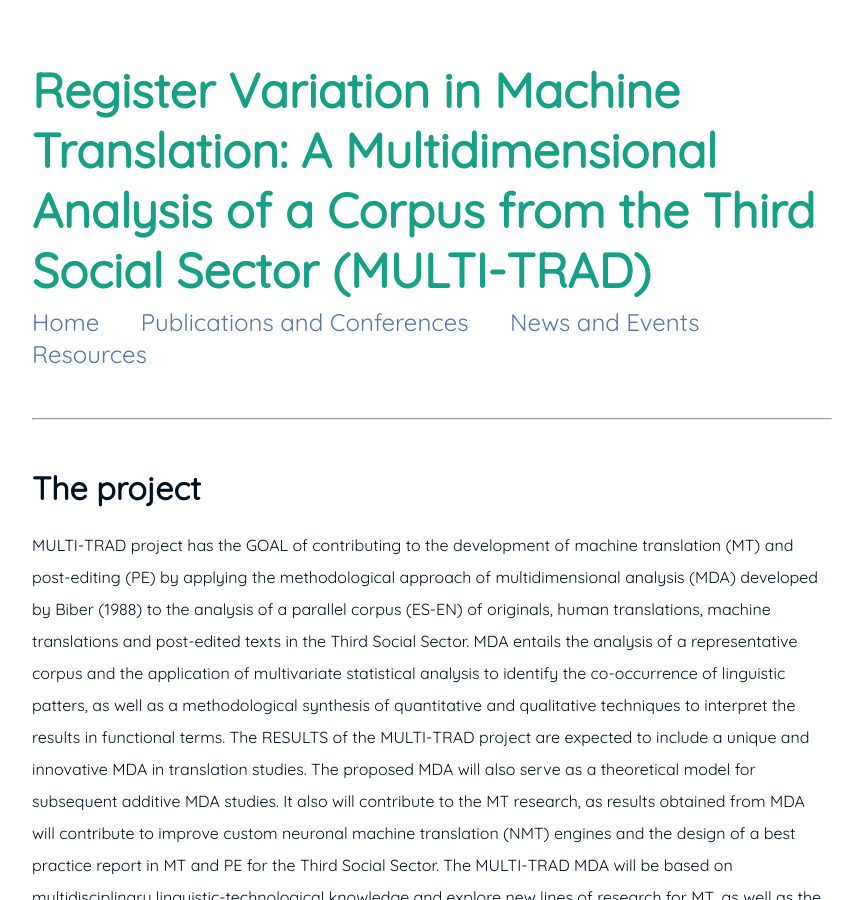
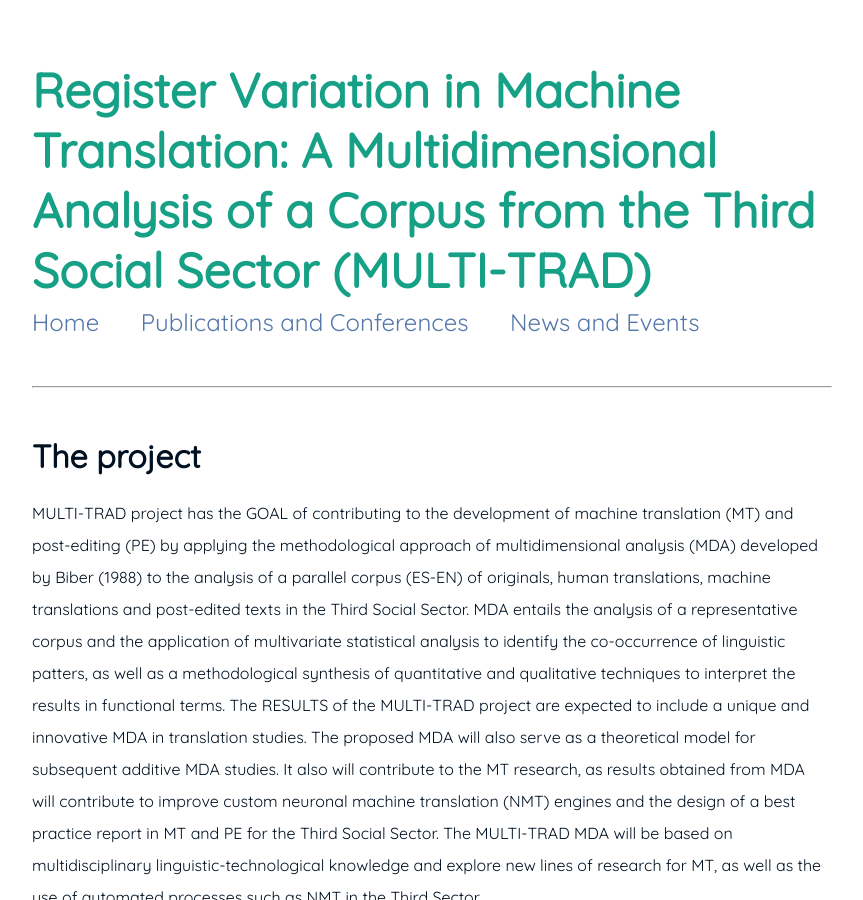
Before and after one commit to multi-trad/multi-trad.github.io, a Jekyll site: the page built from index.md, in a window 1280 px wide and 900 px high. Shown: the whole window, without its empty margins (208-1071 px from the left). Built offline with Jekyll 4.4.1, drawn with Linux system fonts in a browser that asks for light colours.

Commit message:
Resources removed

```diff
--- a/_includes/header.html
+++ b/_includes/header.html
@@ -5,7 +5,6 @@
 <li class="menu__entry"><a href="{{ '/' | prepend: site.baseurl }}">Home</a></li>
 <li class="menu__entry"><a href="{{ '/publications-and-conferences' | prepend: site.baseurl }}">Publications and Conferences</a></li>
 <li class="menu__entry"><a href="{{ '/news-and-events' | prepend: site.baseurl }}">News and Events</a></li>
-<li class="menu__entry"><a href="{{ '/resources' | prepend: site.baseurl }}">Resources</a></li>
 </ul>
 </div>
 </header>
```
